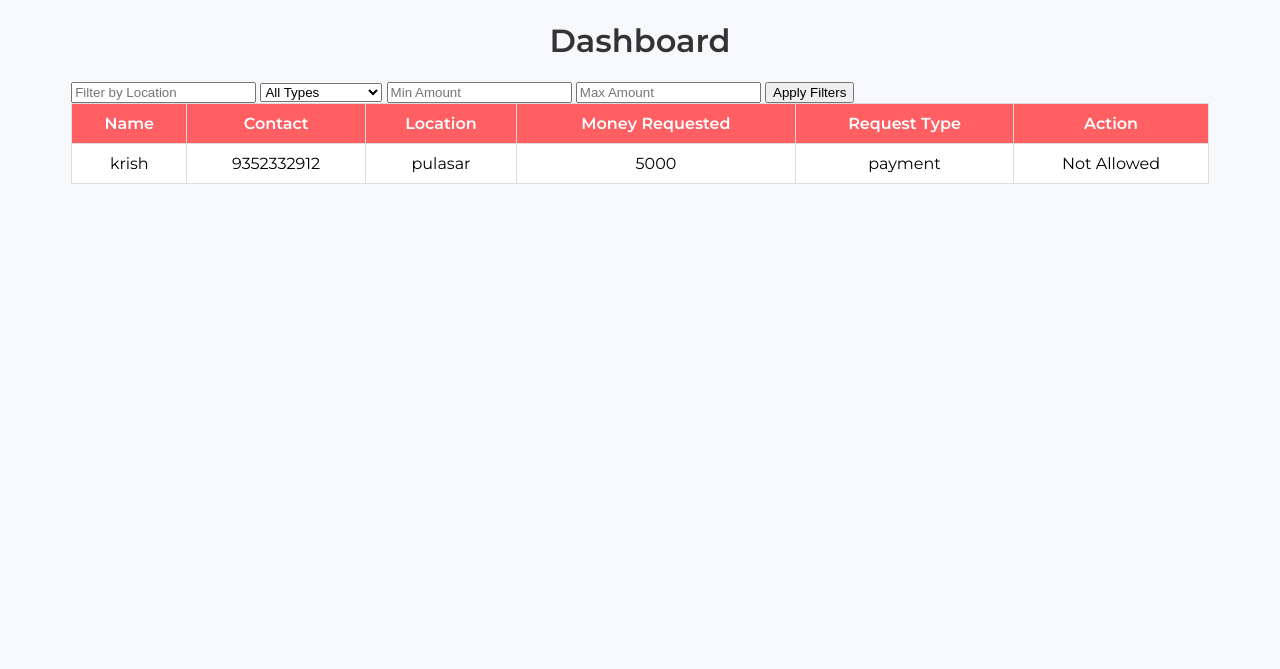
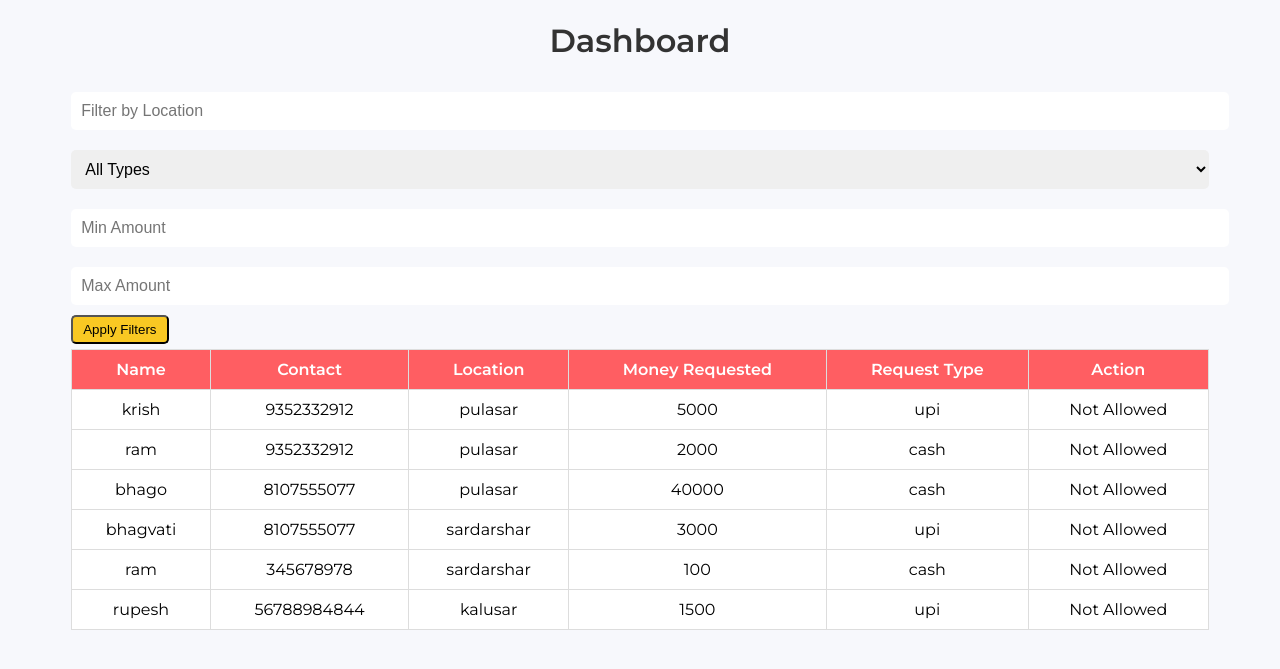
Before and after one commit to Madhuiit/payment, a Flask app: page /dashboard in a window 1280 px wide. Shown: the top 669 px of the page. Run offline with Flask 3, Linux system fonts and the light colour scheme.

Commit message:
Updated filters, secure deletion, and UI improvements

```diff
--- a/db.json
+++ b/db.json
@@ -5,6 +5,46 @@
     "contact": "9352332912",
     "location": "pulasar",
     "amount": 5000,
-    "type": "payment"
+    "type": "upi"
+  },
+  {
+    "name": "ram",
+    "password": "a631f4488a457da27b4a64dc8f2d85085b50ff568be99125cf6f8f45c759878e",
+    "contact": "9352332912",
+    "location": "pulasar",
+    "amount": 2000,
+    "type": "cash"
+  },
+  {
+    "name": "bhago",
+    "password": "8ccf3d77714eb180523cd8cc28ea9fb9dbf8d0d36c53371869e6133d014dd3f2",
+    "contact": "8107555077",
+    "location": "pulasar",
+    "amount": 40000,
+    "type": "cash"
+  },
+  {
+    "name": "bhagvati",
+    "password": "1e97965a37b929f6a9aa49914381ee50c758ccc4386c70c4d15e0991bc5337c6",
+    "contact": "8107555077",
+    "location": "sardarshar",
+    "amount": 3000,
+    "type": "upi"
+  },
+  {
+    "name": "ram",
+    "password": "af4a400a2ceb7963a424d9cf3779175c8d258facf8a31ee8bc1949dc060e10e6",
+    "contact": "345678978",
+    "location": "sardarshar",
+    "amount": 100,
+    "type": "cash"
+  },
+  {
+    "name": "rupesh",
+    "password": "ae653a0bc76ec51c409bcb90afb4d9255da8ae0db154485b32aa7da1239f51e9",
+    "contact": "56788984844",
+    "location": "kalusar",
+    "amount": 1500,
+    "type": "upi"
   }
 ]
--- a/static/dashboard.css
+++ b/static/dashboard.css
@@ -44,3 +44,33 @@ button.cancel-btn {
 button.cancel-btn:hover {
   background: darkred;
 }
+
+#filterButton {
+  background: #f9c823;
+  padding:5px 10px;
+  border-radius :5px;
+  cursor: pointer;
+  margin-bottom:5px;
+  transition: all 0.3s;
+
+}
+#filterButton:hover{
+  background: darkorange;
+
+}
+.filters input{
+    width: 100%;
+    padding: 10px;
+    margin: 10px 0;
+    border: none;
+    border-radius: 5px;
+    font-size: 16px;
+}
+input, select, option {
+  width: 100%;
+  padding: 10px;
+  margin: 10px 0;
+  border: none;
+  border-radius: 5px;
+  font-size: 16px;
+}
--- a/templates/dashboard.html
+++ b/templates/dashboard.html
@@ -14,8 +14,8 @@
       <input type="text" id="filterLocation" placeholder="Filter by Location">
       <select id="filterType">
         <option value="">All Types</option>
-        <option value="case">Case Assistance</option>
-        <option value="payment">Online Payment</option>
+        <option value="cash">Cash </option>
+        <option value="upi">Online Payment</option>
       </select>
       <input type="number" id="minAmount" placeholder="Min Amount">
       <input type="number" id="maxAmount" placeholder="Max Amount">
--- a/templates/index.html
+++ b/templates/index.html
@@ -18,8 +18,8 @@
       <input type="number" id="amount" name="amount" placeholder="Money Requested" required>
       <select id="type" name="type" required>
         <option value="" disabled selected>Select an option</option>
-        <option value="case">Case Assistance</option>
-        <option value="payment">Online Payment</option>
+        <option value="cash">Cash</option>
+        <option value="upi">Online Payment</option>
       </select>
       <button type="submit">Submit</button>
     </form>
```
